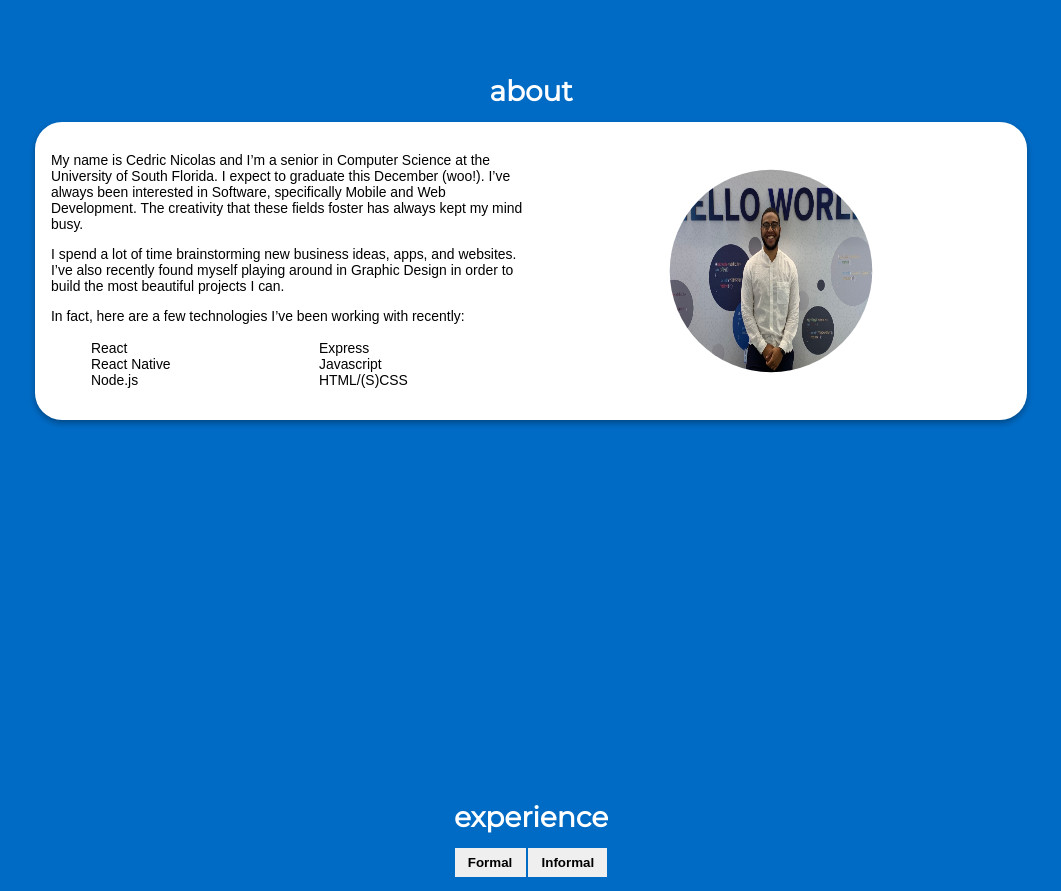
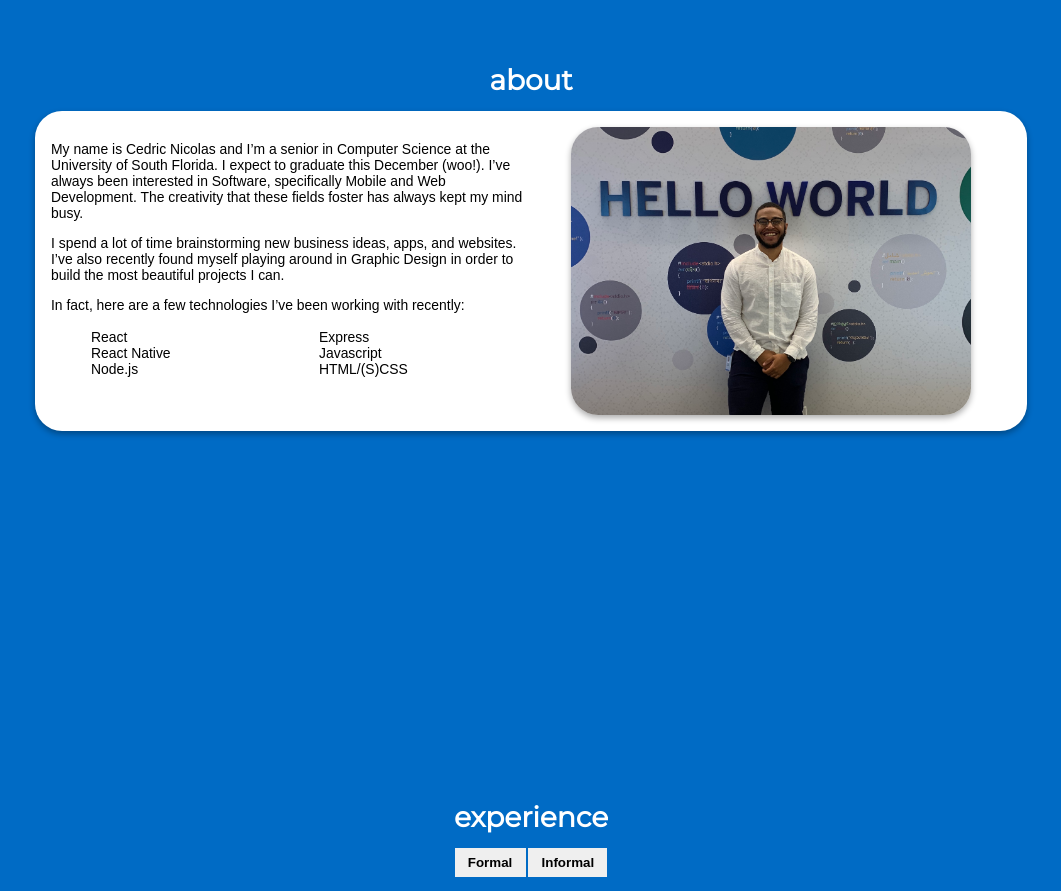
Before and after one commit to cgnicolas/Mobile-First-Personal-Website, a React (Create React App) app: page / in a window 1280 px wide. Shown: the part 960-1851 px from the top of the page, without its empty margins (109-1170 px from the left). Built offline with nearby package versions, Linux system fonts and the light colour scheme.

Commit message:
About section mostly responsive

```diff
--- a/src/Assets/Styles/App/App.css
+++ b/src/Assets/Styles/App/App.css
@@ -283,6 +283,14 @@ section {
     height: 100%;
     width: 100%;
   }
+  .photo-wrapper img {
+    width: 100%;
+    max-width: 400px;
+    height: auto;
+    -webkit-clip-path: none;
+            clip-path: none;
+    border-radius: 27px;
+  }
   .about-content {
     -ms-grid-row: 1;
     -ms-grid-column: 1;
--- a/src/Assets/Styles/App/App.scss
+++ b/src/Assets/Styles/App/App.scss
@@ -208,7 +208,7 @@ section {
     .content-card {
         grid-template-columns: .5fr .5fr;
         grid-template-areas:
-        "about-content photo"
+        "about-content photo";
         // grid-template-areas:
         // "experiences"
         // "experiences photo"
@@ -218,6 +218,13 @@ section {
         grid-area: photo;
         height: 100%;
         width: 100%;
+        img {
+            width: 100%;
+            max-width: 400px;
+            height: auto;
+            clip-path: none;
+            border-radius: 27px;
+        }
     }
     .about-content {
         grid-area: about-content;
```
Also changed, not shown: 1 other file (tests, documents, lock files or other folders).
